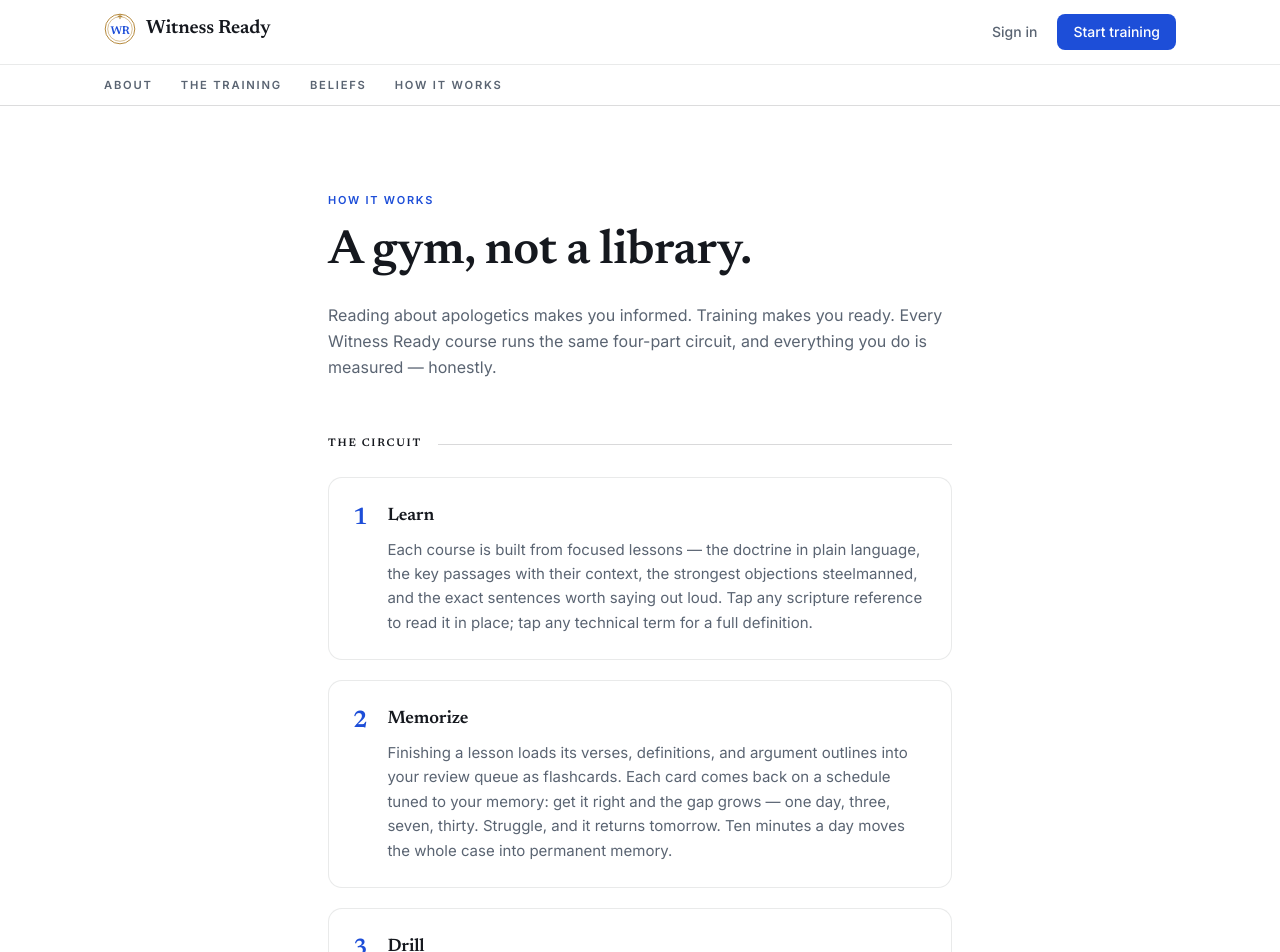
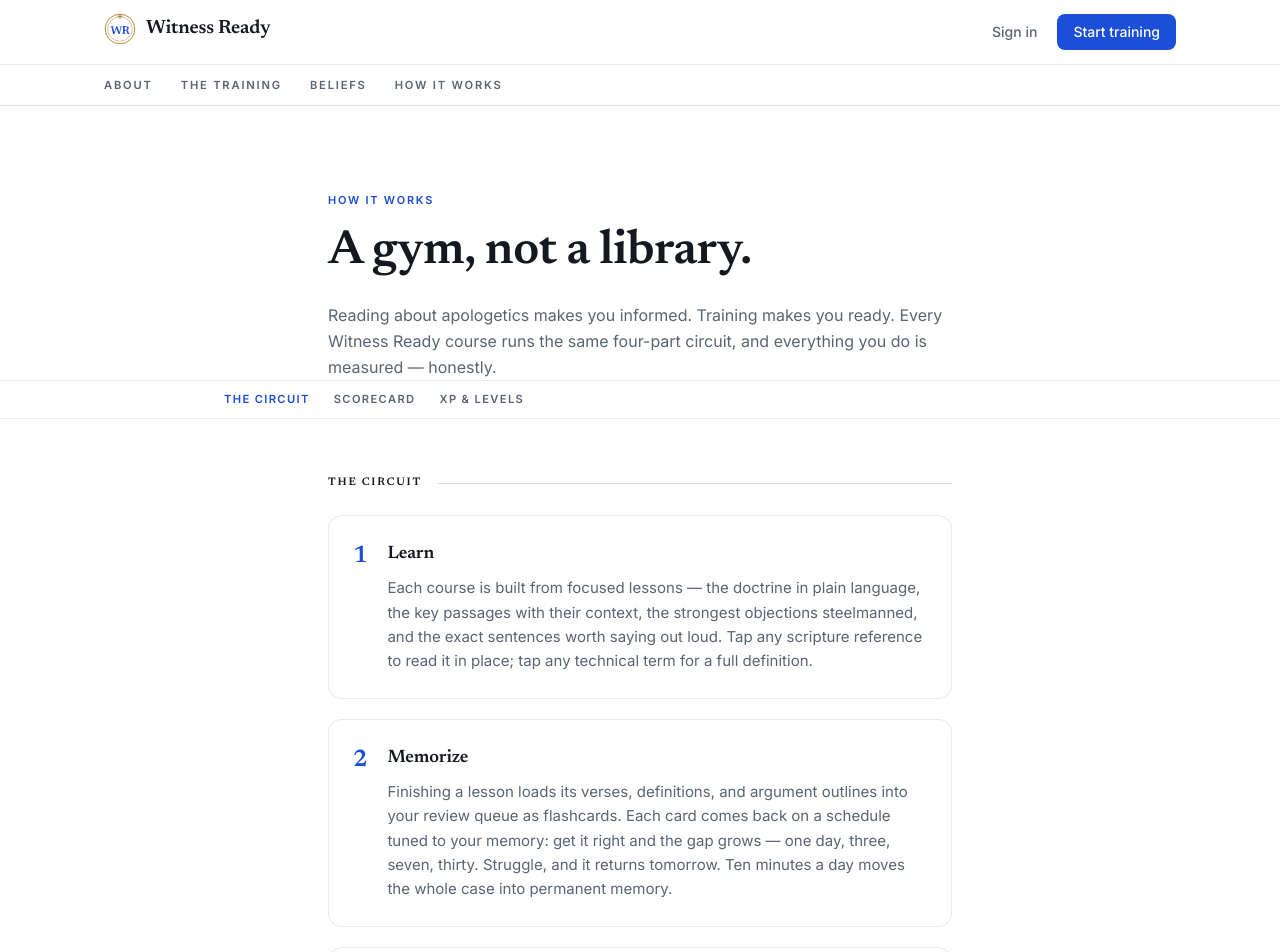
Before and after one commit to Pastormelo/Contend-App, a Next.js app: page /how-it-works in a window 1280 px wide. Shown: the top 952 px of the page. Built offline with nearby package versions, Linux system fonts and the light colour scheme.

Commit message:
Add sticky section jump-nav to How-it-works and course preview pages

```diff
--- a/src/app/(public)/how-it-works/page.tsx
+++ b/src/app/(public)/how-it-works/page.tsx
@@ -3,12 +3,19 @@ import { SiteHeader } from "@/components/layout/site-header";
 import { SiteFooter } from "@/components/layout/site-footer";
 import { Button } from "@/components/ui/button";
 import { Kicker, SectionHeading } from "@/components/ui/editorial";
+import { SectionNav, type NavSection } from "@/components/ui/section-nav";
 
 export const metadata = {
   title: "How Training Works",
   description:
     "The Witness Ready method: lessons, spaced-repetition memory, timed drills, sparring simulations, honest coaching, XP, streaks, and levels — explained.",
 };
+
+const SECTIONS: NavSection[] = [
+  { id: "circuit", label: "The circuit" },
+  { id: "scorecard", label: "Scorecard" },
+  { id: "ledger", label: "XP & levels" },
+];
 
 const LOOP = [
   {
@@ -42,7 +49,8 @@ export default function HowItWorksPage() {
     <div className="flex min-h-full flex-col">
       <SiteHeader />
       <main className="flex-1">
-        <div className="mx-auto w-full max-w-2xl px-6 py-16 sm:py-20">
+        {/* Intro */}
+        <div className="mx-auto w-full max-w-2xl px-6 pt-16 sm:pt-20">
           <Kicker>How it works</Kicker>
           <h1 className="mt-3 font-display text-[clamp(2rem,5vw,3rem)] font-semibold leading-tight tracking-tight">
             A gym, not a library.
@@ -52,10 +60,15 @@ export default function HowItWorksPage() {
             ready. Every Witness Ready course runs the same four-part circuit, and
             everything you do is measured — honestly.
           </p>
+        </div>
 
-          {/* The loop */}
-          <SectionHeading label="The circuit" className="mt-14" />
-          <section className="mt-6 flex flex-col gap-5">
+        <SectionNav sections={SECTIONS} />
+
+        <div className="mx-auto w-full max-w-2xl px-6 pb-16 sm:pb-20">
+          {/* The circuit */}
+          <section id="circuit" className="scroll-mt-[10rem] pt-14">
+            <SectionHeading label="The circuit" />
+            <div className="mt-6 flex flex-col gap-5">
               {LOOP.map((item, i) => (
                 <div
                   key={item.step}
@@ -75,20 +88,21 @@ export default function HowItWorksPage() {
                   </div>
                 </div>
               ))}
+            </div>
           </section>
 
           {/* Honest scoring */}
-          <section className="mt-16">
+          <section id="scorecard" className="mt-16 scroll-mt-[10rem]">
             <Kicker tone="brass">The scorecard</Kicker>
             <h2 className="mt-2 font-display text-2xl font-semibold tracking-tight">
               Scored like it matters
             </h2>
             <p className="mt-3 text-[0.9375rem] leading-relaxed text-muted-fg">
-              Drills and sparring sessions are scored 1–5 on five criteria.
-              The coach is instructed to be honest, not encouraging: a
-              non-answer scores 1 across the board, and a 5 means your answer
-              would hold up against a sharp, real interlocutor. If your scores
-              sting a little, the training is working.
+              Drills and sparring sessions are scored 1–5 on five criteria. The
+              coach is instructed to be honest, not encouraging: a non-answer
+              scores 1 across the board, and a 5 means your answer would hold up
+              against a sharp, real interlocutor. If your scores sting a little,
+              the training is working.
             </p>
             <dl className="mt-6 flex flex-col gap-3">
               {SCORING.map((s) => (
@@ -101,7 +115,7 @@ export default function HowItWorksPage() {
           </section>
 
           {/* XP, streaks, levels */}
-          <section className="mt-16">
+          <section id="ledger" className="mt-16 scroll-mt-[10rem]">
             <Kicker tone="brass">The ledger</Kicker>
             <h2 className="mt-2 font-display text-2xl font-semibold tracking-tight">
               XP, streaks, and levels
@@ -109,12 +123,11 @@ export default function HowItWorksPage() {
             <div className="mt-4 flex flex-col gap-4 text-[0.9375rem] leading-relaxed text-muted-fg">
               <p>
                 <strong className="text-foreground">Experience points (XP)</strong>{" "}
-                are the ledger of your training. Lessons earn 50, passed
-                quizzes 25, a cleared review queue 15 a day — and drills and
-                sparring pay out by performance, up to 100 and 250. A weak
-                showing earns little. A non-answer earns nothing. The number
-                next to your name is work actually done, which is why it
-                means something.
+                are the ledger of your training. Lessons earn 50, passed quizzes
+                25, a cleared review queue 15 a day — and drills and sparring
+                pay out by performance, up to 100 and 250. A weak showing earns
+                little. A non-answer earns nothing. The number next to your name
+                is work actually done, which is why it means something.
               </p>
               <p>
                 <strong className="text-foreground">Your streak</strong> (the flame)
@@ -127,15 +140,14 @@ export default function HowItWorksPage() {
                 equipped to do. Every course climbs the same ladder — from
                 Beginner (“can explain the claim in plain language”) through
                 Defender (“can hold a real conversation under pressure”) and
-                beyond. You advance by completing the material and proving it
-                in assessment, not by showing up.
+                beyond. You advance by completing the material and proving it in
+                assessment, not by showing up.
               </p>
               <p>
                 <strong className="text-foreground">Courses unlock by finishing.</strong>{" "}
-                Pick any open course first. Complete it, and you choose your
-                next one — no fixed order. Completed courses stay open
-                forever; their flashcards stay in your review queue so the
-                case never fades.
+                Pick any open course first. Complete it, and you choose your next
+                one — no fixed order. Completed courses stay open forever; their
+                flashcards stay in your review queue so the case never fades.
               </p>
             </div>
           </section>
@@ -145,8 +157,8 @@ export default function HowItWorksPage() {
               See it from the inside.
             </p>
             <p className="max-w-sm text-sm leading-relaxed text-muted-fg">
-              The first course is open. Your first review queue can exist
-              twenty minutes from now.
+              The first course is open. Your first review queue can exist twenty
+              minutes from now.
             </p>
             <Link href="/signup" className="mt-2 inline-block">
               <Button size="lg">Start training free</Button>
--- a/src/app/(public)/training/[slug]/page.tsx
+++ b/src/app/(public)/training/[slug]/page.tsx
@@ -4,8 +4,15 @@ import { SiteHeader } from "@/components/layout/site-header";
 import { SiteFooter } from "@/components/layout/site-footer";
 import { Button } from "@/components/ui/button";
 import { Kicker } from "@/components/ui/editorial";
+import { SectionNav, type NavSection } from "@/components/ui/section-nav";
 import { SUBJECTS, getSubject } from "@/lib/site-content";
 import { renderInline } from "@/lib/markdown";
+
+const SECTIONS: NavSection[] = [
+  { id: "overview", label: "Overview" },
+  { id: "outcomes", label: "Outcomes" },
+  { id: "traps", label: "The traps" },
+];
 
 export function generateStaticParams() {
   return SUBJECTS.map((s) => ({ slug: s.slug }));
@@ -35,7 +42,8 @@ export default async function SubjectPreviewPage({
     <div className="flex min-h-full flex-col">
       <SiteHeader />
       <main className="flex-1">
-        <article className="mx-auto w-full max-w-2xl px-6 py-16 sm:py-20">
+        {/* Header */}
+        <div className="mx-auto w-full max-w-2xl px-6 pt-16 sm:pt-20">
           <p className="flex items-center gap-2 text-[0.6875rem] font-semibold uppercase tracking-[0.16em] text-muted-fg">
             <Link href="/training" className="link-underline text-accent">
               The training
@@ -49,14 +57,25 @@ export default async function SubjectPreviewPage({
           <p className="mt-3 font-display text-lg italic leading-relaxed text-muted-fg">
             {subject.tagline}
           </p>
+        </div>
 
-          <div className="mt-10 flex flex-col gap-6 border-t border-line-soft pt-10 text-[1.0625rem] leading-[1.8]">
-            {subject.article.map((p, i) => (
-              <p key={i}>{renderInline(p)}</p>
-            ))}
-          </div>
+        <SectionNav sections={SECTIONS} />
 
-          <section className="mt-12 rounded-card border border-line-soft bg-surface p-7">
+        <article className="mx-auto w-full max-w-2xl px-6 pb-16 sm:pb-20">
+          {/* Overview */}
+          <section id="overview" className="scroll-mt-[10rem] pt-12">
+            <div className="flex flex-col gap-6 text-[1.0625rem] leading-[1.8]">
+              {subject.article.map((p, i) => (
+                <p key={i}>{renderInline(p)}</p>
+              ))}
+            </div>
+          </section>
+
+          {/* Outcomes */}
+          <section
+            id="outcomes"
+            className="mt-12 scroll-mt-[10rem] rounded-card border border-line-soft bg-surface p-7"
+          >
             <Kicker tone="brass">Outcomes</Kicker>
             <h2 className="mt-2 font-display text-lg font-semibold tracking-tight">
               What the full course trains into you
@@ -71,7 +90,11 @@ export default async function SubjectPreviewPage({
             </ul>
           </section>
 
-          <section className="mt-6 rounded-card border border-accent/25 bg-accent/[0.04] p-7">
+          {/* The traps */}
+          <section
+            id="traps"
+            className="mt-6 scroll-mt-[10rem] rounded-card border border-accent/25 bg-accent/[0.04] p-7"
+          >
             <Kicker>Watch out for</Kicker>
             <h2 className="mt-2 font-display text-lg font-semibold tracking-tight">
               The traps in this conversation
@@ -105,8 +128,8 @@ export default async function SubjectPreviewPage({
                   This course is in production.
                 </p>
                 <p className="max-w-md text-sm leading-relaxed text-muted-fg">
-                  Start with an open course now — your training account
-                  carries into every course as it releases.
+                  Start with an open course now — your training account carries
+                  into every course as it releases.
                 </p>
                 <Link href="/signup" className="mt-2 inline-block">
                   <Button size="lg">Start training free</Button>
```
Also changed, not shown: 1 other file (tests, documents, lock files or other folders). Lines whose indentation alone changed are shown as unchanged.
